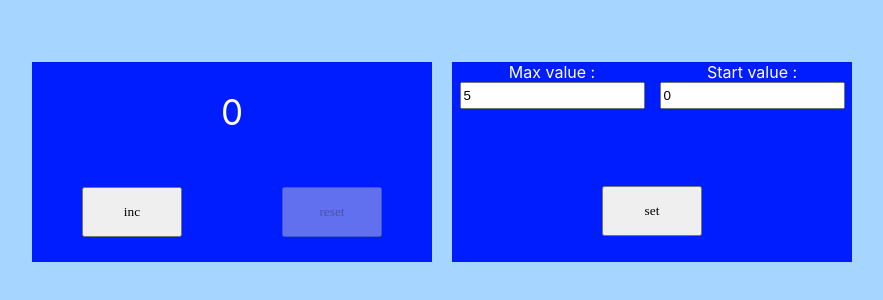
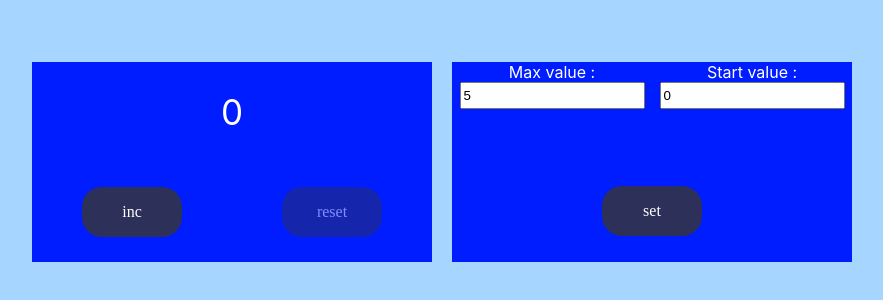
Before and after one commit to romchesko-pazzi/counter, a React (Create React App) app: page / in a window 1280 px wide. Shown: the part 238-538 px from the top of the page, without its empty margins (198-1081 px from the left). Built offline with nearby package versions, Linux system fonts and the light colour scheme.

Commit message:
refactor: add disabled buttons

```diff
--- a/src/components/Button/Button.module.css
+++ b/src/components/Button/Button.module.css
@@ -2,42 +2,75 @@
     width: 100px;
     height: 50px;
     font-family: cursive;
-    /*z-index: 1;*/
-    /*position: relative;*/
-    /*font-size: inherit;*/
-    /*color: white;*/
-    /*padding: 0.5em 1em;*/
-    /*outline: none;*/
-    /*border: none;*/
-    /*background-color: hsl(236, 32%, 26%);*/
-    /*overflow: hidden;*/
-    /*transition: color 0.4s ease-in-out;*/
-    /*border-radius: 20px;*/
+    z-index: 1;
+    position: relative;
+    font-size: inherit;
+    color: white;
+    padding: 0.5em 1em;
+    outline: none;
+    border: none;
+    background-color: hsl(236, 32%, 26%);
+    overflow: hidden;
+    transition: color 0.4s ease-in-out;
+    border-radius: 20px;
 }
 
-/*.butt::before {*/
-/*    content: '';*/
-/*    z-index: -1;*/
-/*    position: absolute;*/
-/*    top: 50%;*/
-/*    left: 50%;*/
-/*    width: 1em;*/
-/*    height: 1em;*/
-/*    border-radius: 50%;*/
-/*    background-color: #3cefff;*/
-/*    transform-origin: center;*/
-/*    transform: translate3d(-50%, -50%, 0) scale3d(0, 0, 0);*/
-/*    transition: transform 0.45s ease-in-out;*/
-/*}*/
+.butt::before {
+    content: '';
+    z-index: -1;
+    position: absolute;
+    top: 50%;
+    left: 50%;
+    width: 1em;
+    height: 1em;
+    border-radius: 50%;
+    background-color: #3cefff;
+    transform-origin: center;
+    transform: translate3d(-50%, -50%, 0) scale3d(0, 0, 0);
+    transition: transform 0.45s ease-in-out;
+}
 
-/*.butt:hover {*/
-/*    cursor: pointer;*/
-/*    color: #161616;*/
-/*}*/
+.butt:hover {
+    cursor: pointer;
+    color: #161616;
+}
 
-/*.butt:hover::before {*/
-/*    transform: translate3d(-50%, -50%, 0) scale3d(15, 15, 15);*/
-/*}*/
+.butt:hover::before {
+    transform: translate3d(-50%, -50%, 0) scale3d(15, 15, 15);
+}
+
+.buttError {
+    width: 100px;
+    height: 50px;
+    font-family: cursive;
+    z-index: 1;
+    position: relative;
+    font-size: inherit;
+    color: white;
+    padding: 0.5em 1em;
+    outline: none;
+    border: none;
+    background-color: hsl(236, 32%, 26%);
+    opacity: 0.5;
+    overflow: hidden;
+    transition: color 0.4s ease-in-out;
+    border-radius: 20px;
+}
+
+.buttError::before {
+    content: '';
+    z-index: -1;
+    position: absolute;
+    top: 50%;
+    left: 50%;
+    width: 1em;
+    height: 1em;
+    border-radius: 50%;
+    background-color: #3cefff;
+    transform-origin: center;
+    transform: translate3d(-50%, -50%, 0) scale3d(0, 0, 0);
+    transition: transform 0.45s ease-in-out;
+}
 
 
 .mainButton {
--- a/src/components/Button/Button.tsx
+++ b/src/components/Button/Button.tsx
@@ -15,7 +15,7 @@ export const Button: React.FC<PropsType> = ({callBack, name, disabled}) => {
 
     return (
         <div className={s.mainButton}>
-            <button className={s.butt} disabled={disabled}
+            <button className={disabled ? s.buttError : s.butt} disabled={disabled}
                     onClick={onClickHanlder}>{name}</button>
         </div>
     );
```
